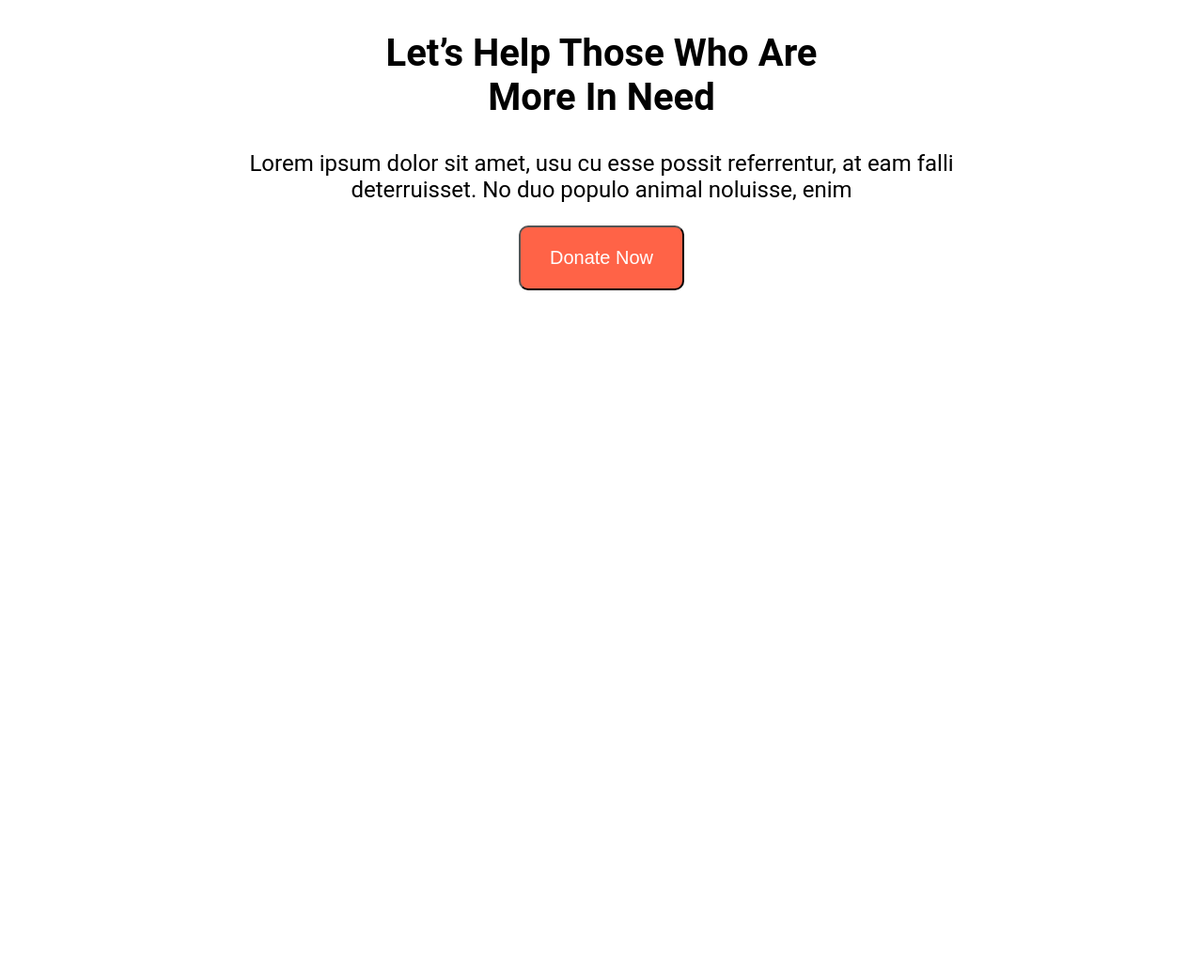
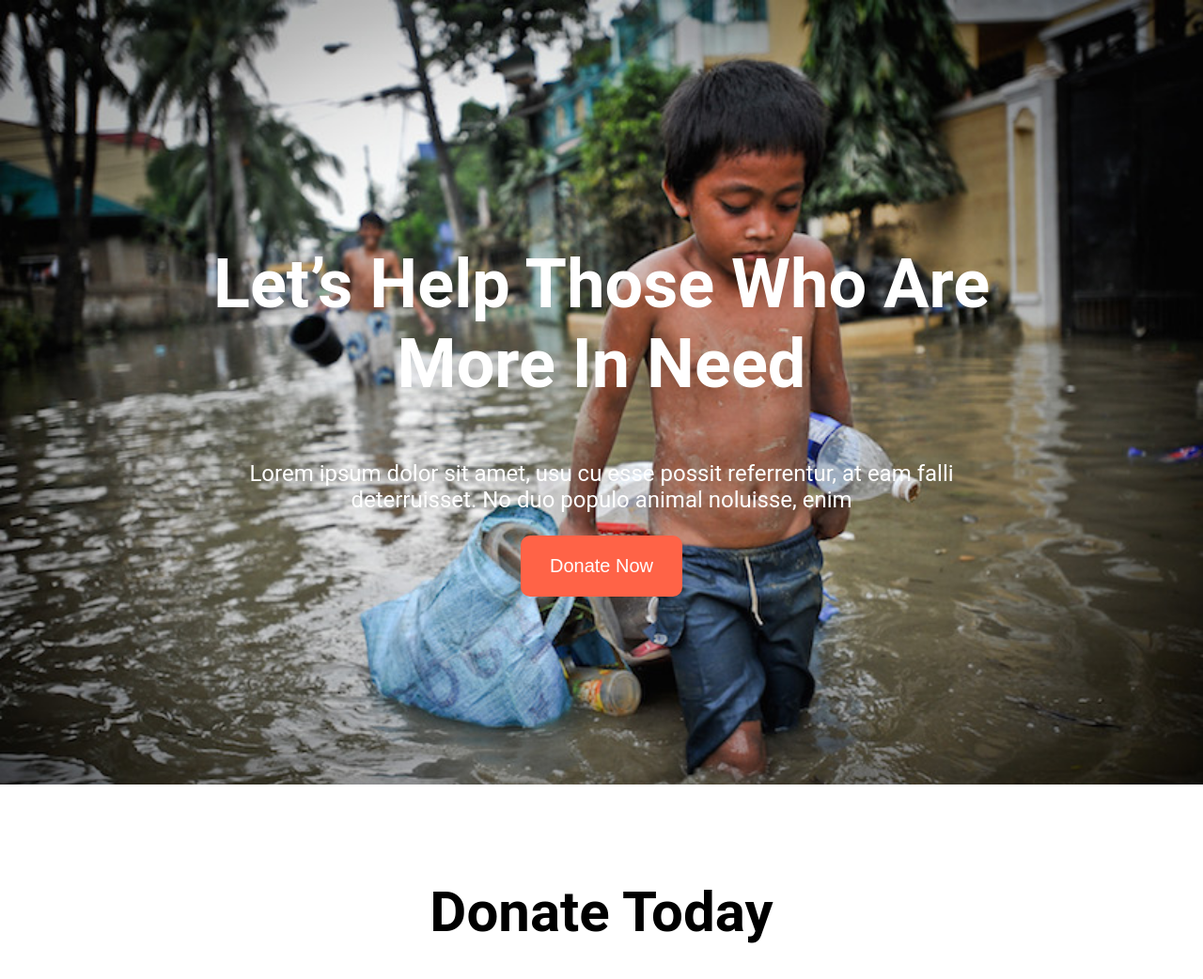
Before and after one commit to MhSolyman/donate-today, a plain HTML site: page index.html in a window 1280 px wide. Shown: the whole page at 94% size. Before the commit the page ends 800 px from the top, so only its background shows below. Drawn offline with Linux system fonts and the light colour scheme.

Commit message:
add amount tag and 1st bg

```diff
--- a/index.html
+++ b/index.html
@@ -11,16 +11,26 @@
 
 <body>
     <section class="top-banner">
-        <div>
+        <div class="top-banner-eliment">
             <h1>
                 Let’s Help Those Who Are <br> More In Need
             </h1>
             <p>Lorem ipsum dolor sit amet, usu cu esse possit referrentur, at eam falli <br>
                 deterruisset. No duo populo animal noluisse, enim</p>
-                <button><p class="button-p-tag">Donate Now</p></button>
+            <button>
+                <p class="button-p-tag">Donate Now</p>
+            </button>
         </div>
 
 
+    </section>
+    <section class="amount-donet">
+        <div class="amount-donet-eliment">
+            <h5>
+                Donate Today
+            </h5>
+
+        </div>
     </section>
 
 
--- a/style.css
+++ b/style.css
@@ -1,14 +1,26 @@
 body {
     font-family: 'Roboto', sans-serif;
+    margin: 0;
+    padding: 0
 }
 
 .top-banner {
+    background: url(img/donation9.jpg);
+    background-repeat: no-repeat;
+    background-size: cover;
+
     text-align: center;
+}
+
+.top-banner-eliment {
+    color: white;
+    padding-top: 200px;
+    padding-bottom: 200px;
 }
 
 h1 {
     text-align: center;
-    font-size: 40px;
+    font-size: 72px;
 }
 
 p {
@@ -17,11 +29,15 @@ p {
 }
 
 button {
+
     background-color: tomato;
     border-radius: 10px;
+    border: 0;
+
 }
 
 .button-p-tag {
+
     text-align: center;
     padding: 0px 25px;
     font-size: 20px;
@@ -29,3 +45,12 @@ button {
 
 
 }
+
+div {
+    text-align: center;
+}
+
+h5 {
+    font-size: 60px;
+
+}
```
Also changed, not shown: img/donation0.jpg (added), img/donation13.jpg (added).
